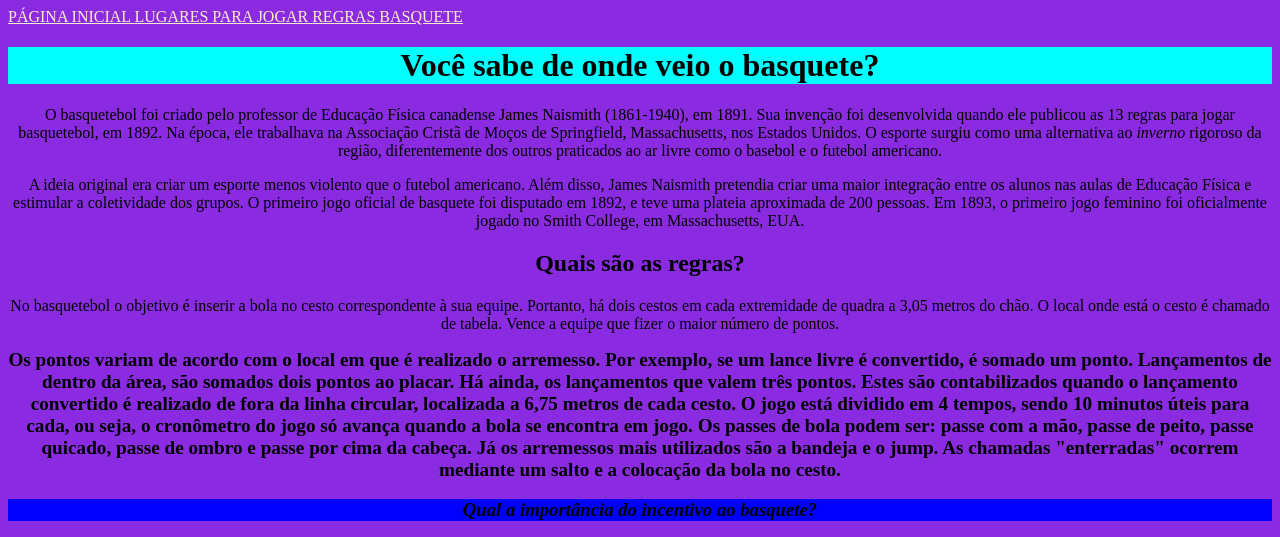
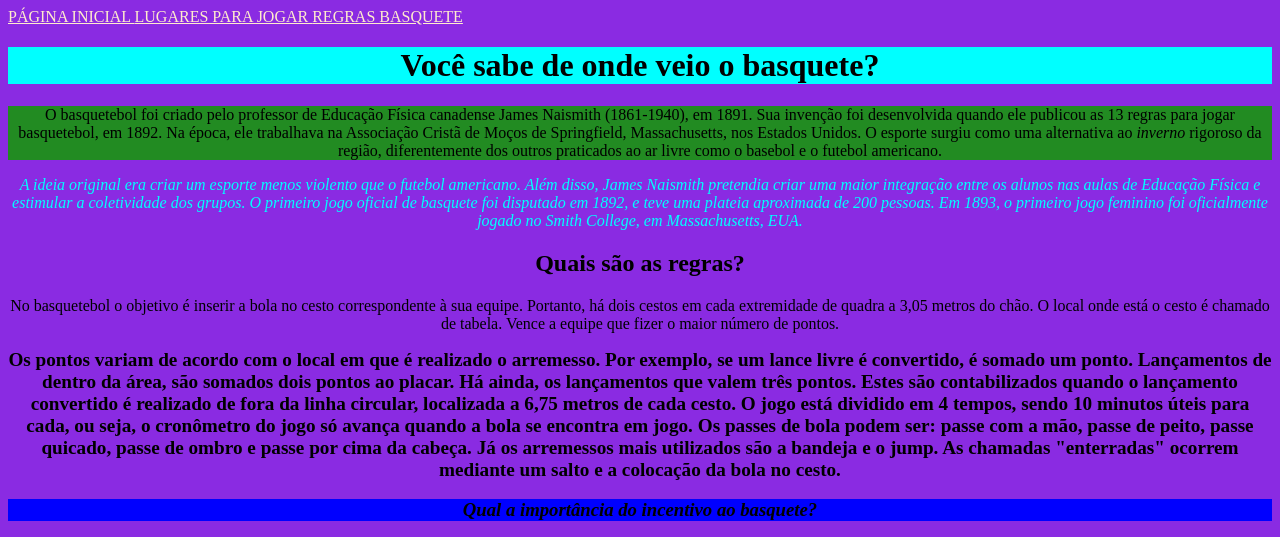
Before and after one commit to LKmourinha/LK, a plain HTML site: page index.html in a window 1280 px wide. Shown: the top 537 px of the page. Drawn offline with Linux system fonts and the light colour scheme.

Commit message:
Update lk.css

```diff
--- a/lk.css
+++ b/lk.css
@@ -29,11 +29,11 @@ body {
  text-align: center;
 }
 
-.unicornio {
+.slaman {
     background-color: forestgreen
 
 }
-.brilho {
+.LK {
    color: aqua;
     font-style: italic
 }
```
